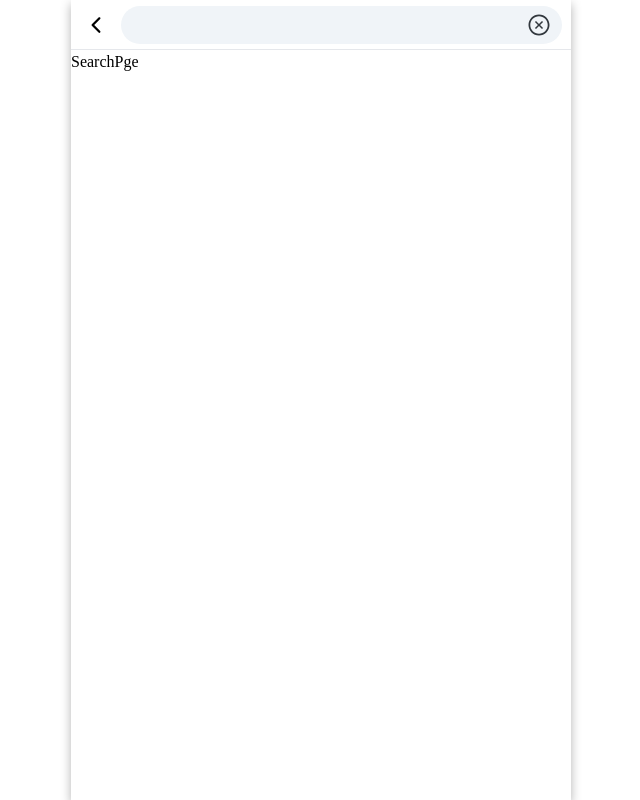
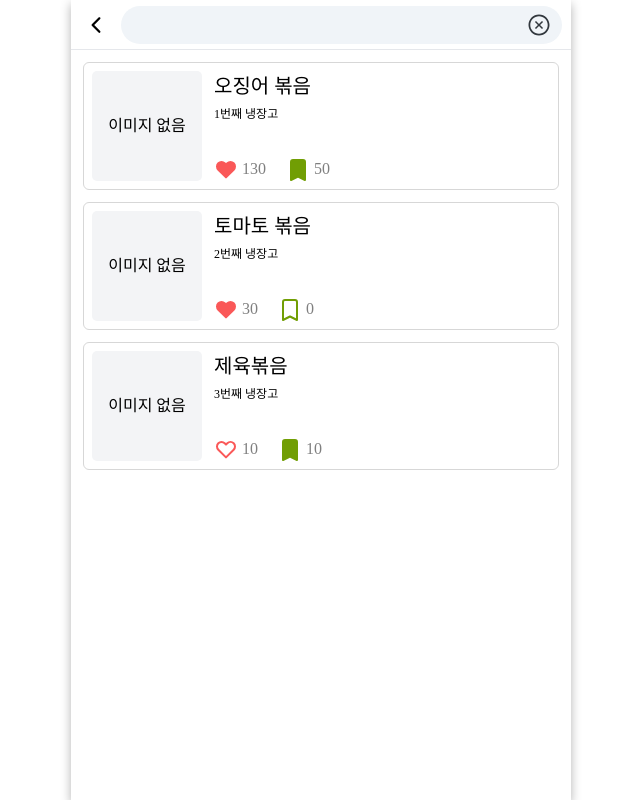
Before and after one commit to OZ-Coding-School/oz_02_main-001-FE, a React (Vite) app: page /search in a window 1280 px wide. Shown: the whole page, without its empty margins (319-959 px from the left). Built offline with nearby package versions, Linux system fonts and the light colour scheme; a web font is replaced by a local one.

Commit message:
Stlye: RecipeList, RecipeItem 컴포넌트 레이아웃 작업 완료

```diff
--- a/src/components/reciepItem/RecipeItem.tsx
+++ /dev/null
@@ -1,42 +0,0 @@
-import React from "react";
-import Like from "./Like";
-import Scrap from "./Scrap";
-import Card from "./Card";
-
-interface RecipeProps {
-  id?: number;
-  title: string;
-  userName: string;
-}
-
-const recipe: RecipeProps = {
-  id: 1,
-  title: "1등 레시피",
-  userName: "101번째 냉장고",
-};
-
-const RecipeItems: React.FC = () => {
-  return (
-    <div className="border border-gray-400 rounded-md p-2">
-      <div className="flex items-center gap-3">
-        <Card />
-        <div className="h-[110px] flex flex-col justify-between">
-          <div className="flex flex-col items-left">
-            <span className="text-[20px] w-auto">{recipe.title}</span>
-            <span className="text-[12px] mt-1 font-light">{recipe.userName}</span>
-          </div>
-          <div className="flex gap-2 w-[160px]">
-            <span>
-              <Like />
-            </span>
-            <span>
-              <Scrap />
-            </span>
-          </div>
-        </div>
-      </div>
-    </div>
-  );
-};
-
-export default RecipeItems;
--- a/src/components/reciepItem/Card.tsx
+++ b/src/components/recipe/Card.tsx
@@ -1,13 +1,18 @@
 import { useState } from "react";
 
 interface CardProps {
-  image?: File;
+  image?: string;
   width?: number;
   height?: number;
   rounded?: number;
 }
 
-const Card: React.FC = ({ image, width = 110, height = 110, rounded = 5 }: CardProps) => {
+const Card: React.FC<CardProps> = ({
+  image,
+  width = 110,
+  height = 110,
+  rounded = 5,
+}: CardProps) => {
   const [imageUrl, setImageUrl] = useState<string | null>(null);
 
   const roundedStyle = {
--- a/src/components/reciepItem/Like.tsx
+++ b/src/components/recipe/Like.tsx
@@ -1,26 +1,19 @@
 import React, { useState } from "react";
 
 interface LikeProps {
-  id?: number;
-  likes: number;
+  like: number;
   likeStatus: number;
 }
 
-const dummyData: LikeProps = {
-  id: 1,
-  likes: 10,
-  likeStatus: -1,
-};
-
-const Like: React.FC<LikeProps> = ({ id, likes, likeStatus }) => {
-  const [likeState, setLikeState] = useState<{ likes: number; isLiked: boolean }>({
-    likes: dummyData.likes,
-    isLiked: dummyData.likeStatus === 1,
+const Like: React.FC<LikeProps> = ({ like, likeStatus }) => {
+  const [likeState, setLikeState] = useState<{ like: number; isLiked: boolean }>({
+    like: like,
+    isLiked: likeStatus === 1,
   });
 
   const handleLike = () => {
     setLikeState((prevState) => ({
-      likes: prevState.isLiked ? prevState.likes - 1 : prevState.likes + 1,
+      like: prevState.isLiked ? prevState.like - 1 : prevState.like + 1,
       isLiked: !prevState.isLiked,
     }));
   };
@@ -45,7 +38,7 @@ const Like: React.FC<LikeProps> = ({ id, likes, likeStatus }) => {
           <path d="M4.318 6.318a4.5 4.5 0 000 6.364L12 20.364l7.682-7.682a4.5 4.5 0 00-6.364-6.364L12 7.636l-1.318-1.318a4.5 4.5 0 00-6.364 0z" />
         </svg>
       </button>
-      <span className="ml-1 text-[#000000]/50">{likeState.likes}</span>
+      <span className="ml-1 text-[#000000]/50">{likeState.like}</span>
     </div>
   );
 };
--- /dev/null
+++ b/src/components/recipe/RecipeItem.tsx
@@ -0,0 +1,33 @@
+import React from "react";
+import Like from "./Like";
+import Scrap from "./Scrap";
+import Card from "./Card";
+import { RecipeType } from "src/types/recipeItemType";
+
+interface RecipeItemProps {
+  recipe: RecipeType;
+}
+
+const RecipeItem: React.FC<RecipeItemProps> = ({ recipe }) => {
+  return (
+    <div className="border border-[#D7D7D7] rounded-md p-2 flex items-center gap-3">
+      <Card image={recipe.image} />
+      <div className="h-[110px] flex flex-col justify-between">
+        <div className="flex flex-col items-left">
+          <span className="text-[20px] w-auto">{recipe.title}</span>
+          <span className="text-[12px] mt-1 font-light">{recipe.user}</span>
+        </div>
+        <div className="flex gap-2 w-[160px]">
+          <span>
+            <Like like={recipe.like} likeStatus={recipe.likeStatus} />
+          </span>
+          <span>
+            <Scrap book={recipe.book} bookStatus={recipe.bookStatus} />
+          </span>
+        </div>
+      </div>
+    </div>
+  );
+};
+
+export default RecipeItem;
--- /dev/null
+++ b/src/components/recipe/RecipeList.tsx
@@ -0,0 +1,19 @@
+import React from "react";
+import RecipeItem from "@components/recipe/RecipeItem";
+import { RecipeType } from "src/types/recipeItemType";
+
+interface RecipeListProps {
+  recipeData: RecipeType[];
+}
+
+const RecipeList: React.FC<RecipeListProps> = ({ recipeData }) => {
+  return (
+    <div className="flex flex-col gap-3 p-3">
+      {recipeData.map((recipe) => (
+        <RecipeItem key={recipe.id} recipe={recipe} />
+      ))}
+    </div>
+  );
+};
+
+export default RecipeList;
--- a/src/components/reciepItem/Scrap.tsx
+++ b/src/components/recipe/Scrap.tsx
@@ -1,21 +1,14 @@
 import React, { useState } from "react";
 
 interface ScrapProps {
-  id?: number;
   book: number;
   bookStatus: number;
 }
 
-const dummyData: ScrapProps = {
-  id: 1,
-  book: 10,
-  bookStatus: -1,
-};
-
-const Scrap: React.FC<ScrapProps> = ({ id, book, bookStatus }) => {
+const Scrap: React.FC<ScrapProps> = ({ book, bookStatus }) => {
   const [scrapCount, setScrapCount] = useState<{ book: number; booked: boolean }>({
-    book: dummyData.book,
-    booked: dummyData.bookStatus === 1,
+    book,
+    booked: bookStatus === 1,
   });
 
   const handleScrap = () => {
--- a/src/pages/MainPage/page/index.tsx
+++ b/src/pages/MainPage/page/index.tsx
@@ -1,6 +1,5 @@
 import Footer from "@components/footer/Footer";
 import MainHeader from "@components/header/MainHeader";
-import RecipeItems from "@components/reciepItem/RecipeItem";
 import React from "react";
 
 const MainPage = () => {
--- a/src/pages/SearchPage/page/index.tsx
+++ b/src/pages/SearchPage/page/index.tsx
@@ -1,11 +1,46 @@
 import SearchHeader from "@components/header/SearchHeader";
+import RecipeList from "@components/recipe/RecipeList";
+import { RecipeType } from "src/types/recipeItemType";
 import React from "react";
+
+const data: RecipeType[] = [
+  {
+    id: 1,
+    user: "1번째 냉장고",
+    title: "오징어 볶음",
+    image: "image.url",
+    like: 130,
+    likeStatus: 1,
+    book: 50,
+    bookStatus: 1,
+  },
+  {
+    id: 2,
+    user: "2번째 냉장고",
+    title: "토마토 볶음",
+    image: "image.url",
+    like: 30,
+    likeStatus: 1,
+    book: 0,
+    bookStatus: -1,
+  },
+  {
+    id: 3,
+    user: "3번째 냉장고",
+    title: "제육볶음",
+    image: "image.url",
+    like: 10,
+    likeStatus: -1,
+    book: 10,
+    bookStatus: 1,
+  },
+];
 
 const SearchPage = () => {
   return (
     <div>
       <SearchHeader />
-      <p>SearchPge</p>
+      <RecipeList recipeData={data} />
     </div>
   );
 };
--- /dev/null
+++ b/src/types/recipeItemType.ts
@@ -0,0 +1,10 @@
+export type RecipeType = {
+  id: number;
+  user: string;
+  title: string;
+  image: string;
+  like: number;
+  likeStatus: number;
+  book: number;
+  bookStatus: number;
+};
```
